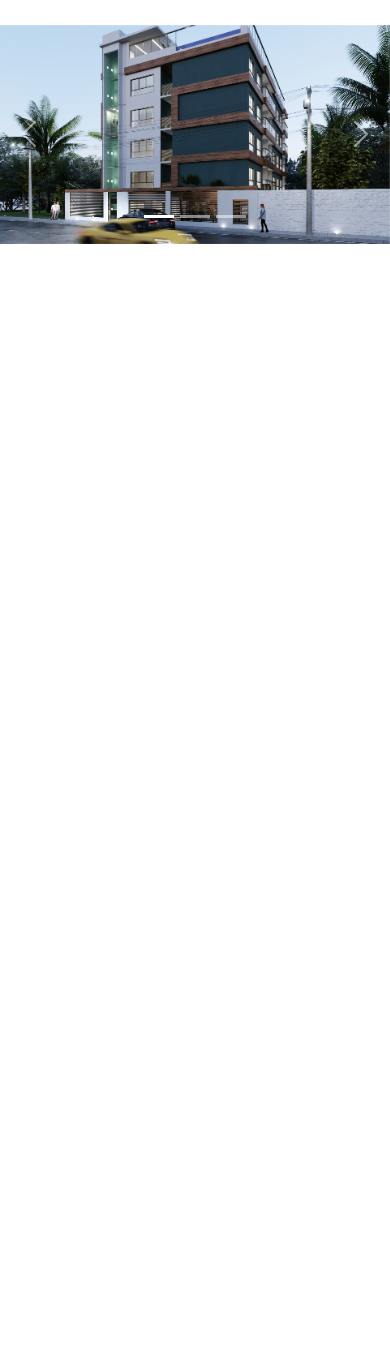
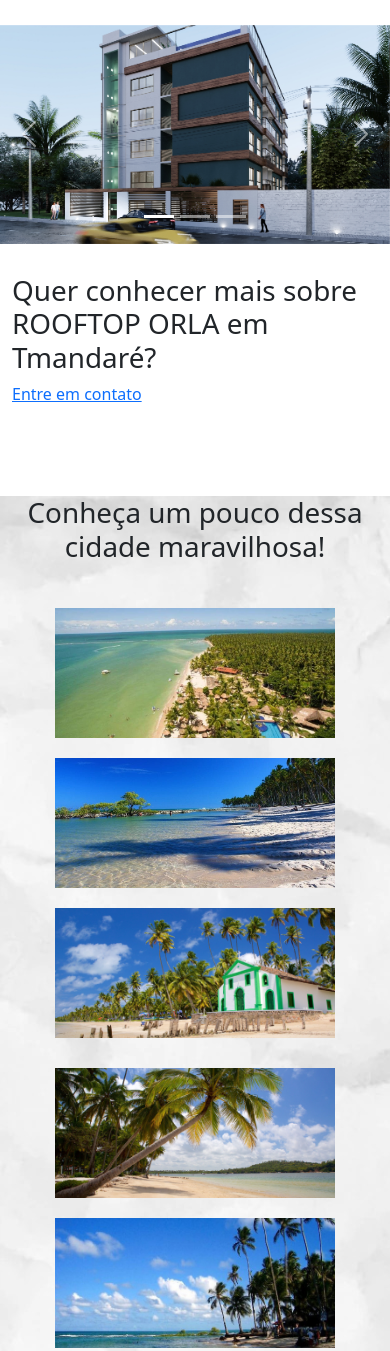
Before and after one commit to Feppeli/CRPJ_landingPage, a plain HTML site: page index.html in a window 390 px wide. Shown: the part 944-2295 px from the top of the page. Before the commit the page ends 1218 px from the top, so only its background shows below. Drawn offline with nearby package versions, Linux system fonts and the light colour scheme.

Commit message:
12/01/32

```diff
--- a/index.html
+++ b/index.html
@@ -9,6 +9,8 @@
     <link rel="stylesheet" href="./style/global.css">
     <link rel="stylesheet" href="./style/main.css">
     <link rel="stylesheet" href="./style/carousel.css">
+    <link rel="stylesheet" href="./style/city.css">
+    <link rel="stylesheet" href="./style/callToAction.css">
 
     <link rel="stylesheet" href="./public/css/bootstrap.min.css">
     <link href="https://cdn.jsdelivr.net/npm/bootstrap@5.2.3/dist/css/bootstrap.min.css" rel="stylesheet" integrity="sha384-rbsA2VBKQhggwzxH7pPCaAqO46MgnOM80zW1RWuH61DGLwZJEdK2Kadq2F9CUG65" crossorigin="anonymous">
@@ -87,6 +89,36 @@
         </div>
     </section>
 
+    <!-- Call to action -->
+    <section class="callToAction">
+      <div class="container">
+        <h1>Quer conhecer mais sobre <br> ROOFTOP ORLA em Tmandaré?</h1>
+        <a href="">Entre em contato</a>
+      </div>
+    </section>
+
+    <!-- City -->
+    <section id="city" >
+      <h1>Conheça um pouco dessa cidade maravilhosa!</h1>
+      <div  id="cityBox" class="container">
+        <div class="cityImgs">
+          <img src="./assets/city/1.jpg" alt="">
+          <img src="./assets/city/2.jpg" alt="">
+          <img src="./assets/city/3.jpg" alt="">
+        </div>
+        <div class="cityImgs">
+          <img src="./assets/city/4.jpg" alt="">
+          <img src="./assets/city/5.jpg" alt="">
+          <img src="./assets/city/6.jpg" alt="">
+        </div>
+        <div class="cityImgs">
+          <img src="./assets/city/7.jpg" alt="">
+          <img src="./assets/city/8.jpg" alt="">
+          <img src="./assets/city/9.jpg" alt="">
+        </div>
+      </div>
+    </section>
+
 
 </body>
 <script src="https://cdn.jsdelivr.net/npm/@popperjs/core@2.11.6/dist/umd/popper.min.js" integrity="sha384-oBqDVmMz9ATKxIep9tiCxS/Z9fNfEXiDAYTujMAeBAsjFuCZSmKbSSUnQlmh/jp3" crossorigin="anonymous"></script>
--- /dev/null
+++ b/style/city.css
@@ -0,0 +1,59 @@
+#city{
+    text-align: center;
+    margin-top: 90px;
+
+    background-image: url("../assets/textura_papel.jpeg");
+
+}
+#city h1{
+ margin-bottom: 30px;
+}
+
+#cityBox{
+    display: flex;
+    flex-direction: column;
+    justify-content: center;
+    align-items: center;
+}
+
+.cityImgs{
+    display: flex;
+    flex-direction: row;
+
+    margin: 5px;
+}
+
+.cityImgs img{
+    width: 380px; /* width of container */
+    height: 230px; /* height of container */
+    object-fit: cover;
+
+    margin: 10px;
+}
+
+@media(max-width:820px){
+    .cityImgs{
+        flex-direction: column;
+    }
+    .cityImgs img{
+    width: 580px; /* width of container */
+    height: 430px; /* height of container */
+
+    }
+}
+
+@media(max-width:600px){
+    .cityImgs img{
+    width: 380px; /* width of container */
+    height: 230px; /* height of container */
+
+    }
+}
+
+@media(max-width: 400px){
+    .cityImgs img{
+    width: 280px; /* width of container */
+    height: 130px; /* height of container */
+
+    }
+}
```
Also changed, not shown: assets/city/1.jpg (added), assets/city/2.jpg (added), assets/city/3.jpg (added), assets/city/4.jpg (added), assets/city/5.jpg (added), assets/city/6.jpg (added), assets/city/7.jpg (added), assets/city/8.jpg (added), assets/city/9.jpg (added), assets/textura_papel.jpeg (added), style/callToAction.css (added).
